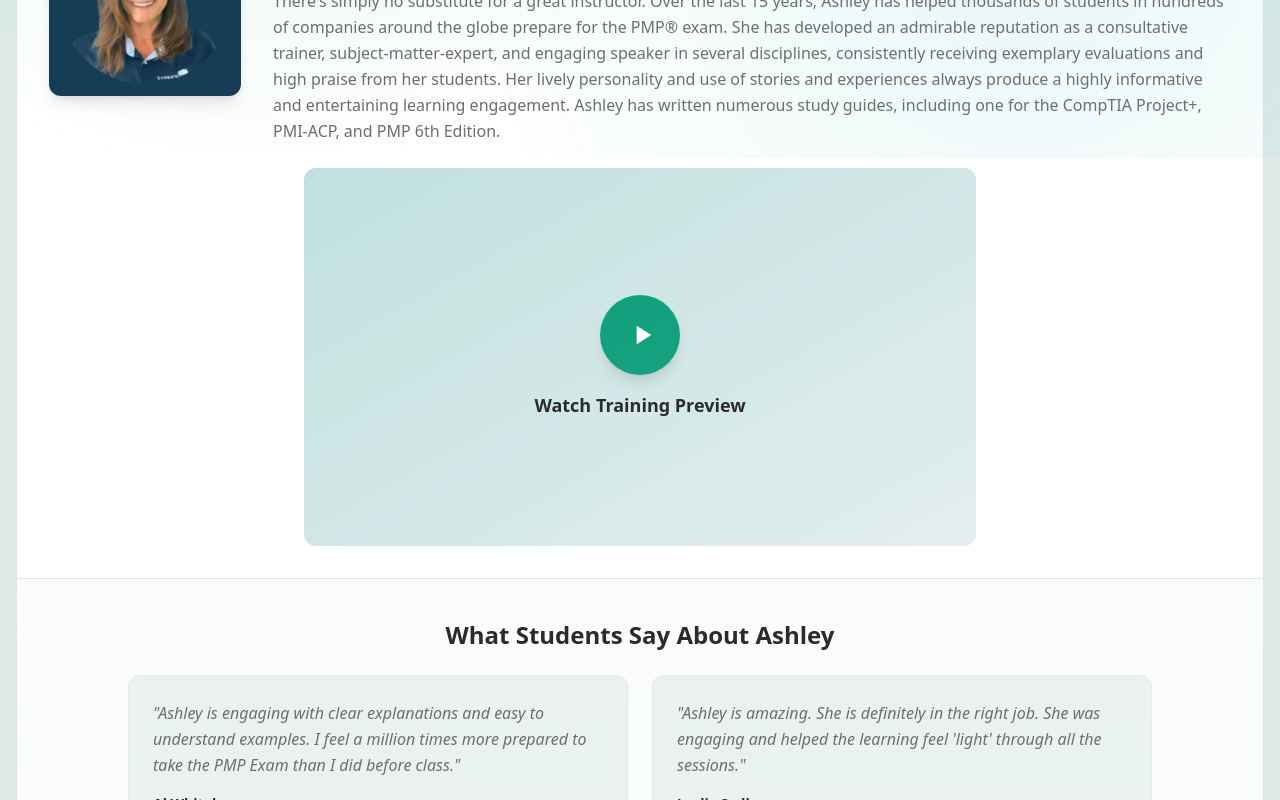
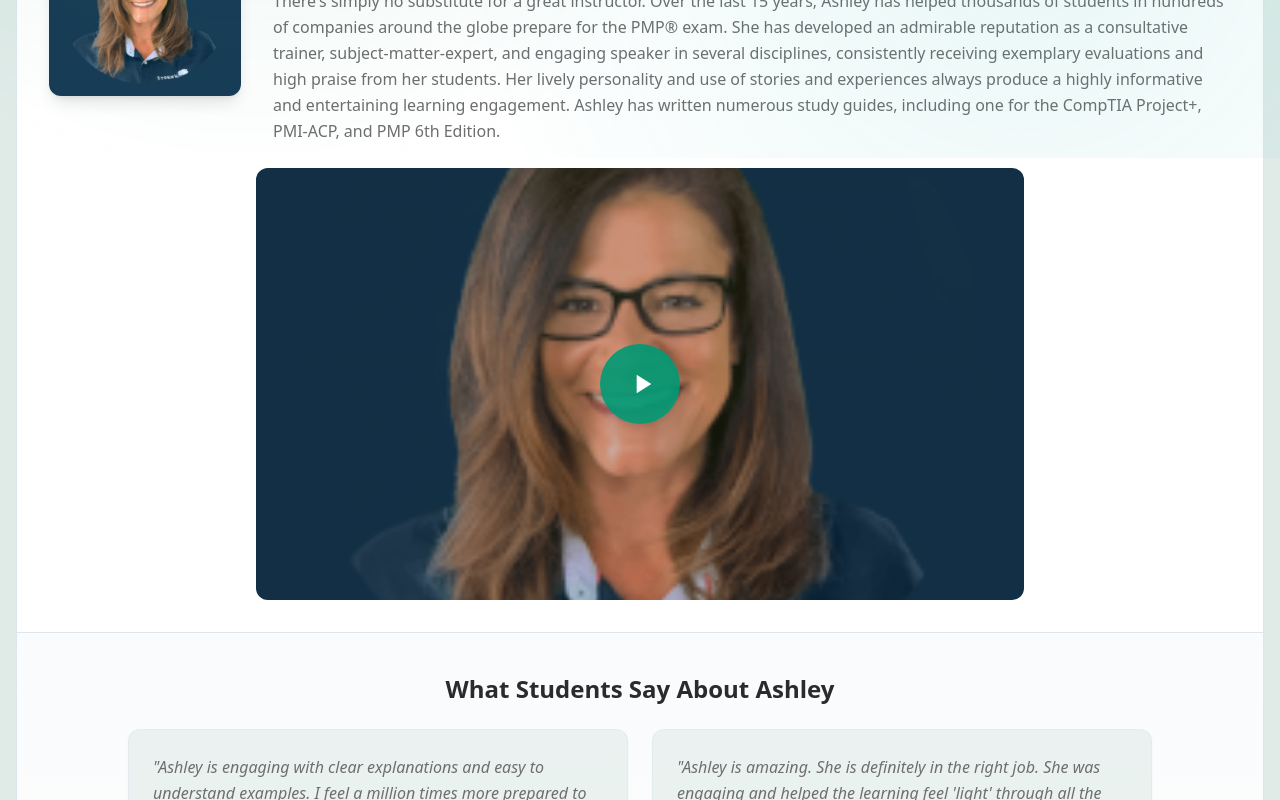
Before and after one commit to devonscofield-prog/stormwind-showcase-77887, a React (Vite) app: page /project-management in a window 1280 px wide. Shown: the part 642-1442 px from the top of the page. Built offline with nearby package versions, Linux system fonts and the light colour scheme; the HTML template or start-up script is replaced by a standard one.

Commit message:
Reverted to commit 58fb6e034859fc04528c43746e85d3bbf92b375f

```diff
--- a/src/components/LazyVideo.tsx
+++ b/src/components/LazyVideo.tsx
@@ -3,9 +3,10 @@ import { useEffect, useRef, useState } from "react";
 interface LazyVideoProps {
   videoId: string;
   title: string;
+  posterImage?: string;
 }
 
-export const LazyVideo = ({ videoId, title }: LazyVideoProps) => {
+export const LazyVideo = ({ videoId, title, posterImage }: LazyVideoProps) => {
   const [isInView, setIsInView] = useState(false);
   const [isPlaying, setIsPlaying] = useState(false);
   const videoRef = useRef<HTMLDivElement>(null);
@@ -51,9 +52,15 @@ export const LazyVideo = ({ videoId, title }: LazyVideoProps) => {
         />
       ) : isInView ? (
         <>
-          <div className="absolute inset-0 bg-gradient-to-br from-primary/20 to-primary/5 flex items-center justify-center">
-            <div className="text-center space-y-4 p-8">
-              <div className="w-20 h-20 mx-auto rounded-full bg-primary/90 group-hover:bg-primary group-hover:scale-110 flex items-center justify-center transition-all duration-300 shadow-lg">
+          {posterImage && (
+            <img
+              src={posterImage}
+              alt={title}
+              className="w-full h-full object-cover transition-all duration-300 group-hover:scale-105 group-hover:brightness-110"
+            />
+          )}
+          <div className="absolute inset-0 bg-black/20 group-hover:bg-black/10 transition-all duration-300 flex items-center justify-center">
+            <div className="w-20 h-20 rounded-full bg-primary/90 group-hover:bg-primary group-hover:scale-110 flex items-center justify-center transition-all duration-300 shadow-lg">
               <svg
                 className="w-8 h-8 text-primary-foreground ml-1"
                 fill="currentColor"
@@ -62,12 +69,10 @@ export const LazyVideo = ({ videoId, title }: LazyVideoProps) => {
                 <path d="M8 5v14l11-7z" />
               </svg>
             </div>
-              <p className="text-foreground font-semibold text-lg">Watch Training Preview</p>
-            </div>
           </div>
         </>
       ) : (
-        <div className="w-full h-full flex items-center justify-center">
+        <div className="w-full h-full flex items-center justify-center bg-muted">
           <div className="animate-pulse text-muted-foreground">Loading...</div>
         </div>
       )}
--- a/src/pages/ProjectManagement.tsx
+++ b/src/pages/ProjectManagement.tsx
@@ -75,10 +75,11 @@ const ProjectManagement = () => {
 
             {/* Instructor Training Video */}
             <div className="px-8 pb-8">
-              <div className="max-w-2xl mx-auto">
+              <div className="max-w-3xl mx-auto">
                 <LazyVideo
                   videoId="21dgg0qzzp"
                   title="Project Management Training with Ashley Hunt"
+                  posterImage={ashleyHuntImage}
                 />
               </div>
             </div>
```
Lines whose indentation alone changed are shown as unchanged.
